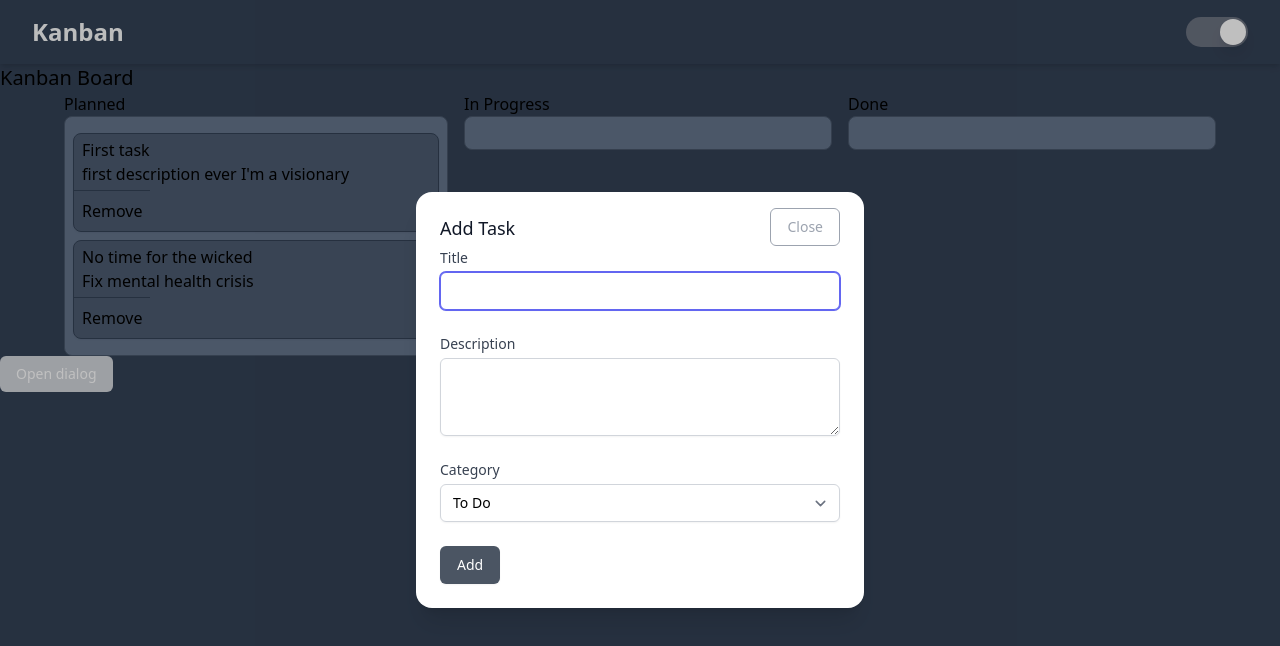
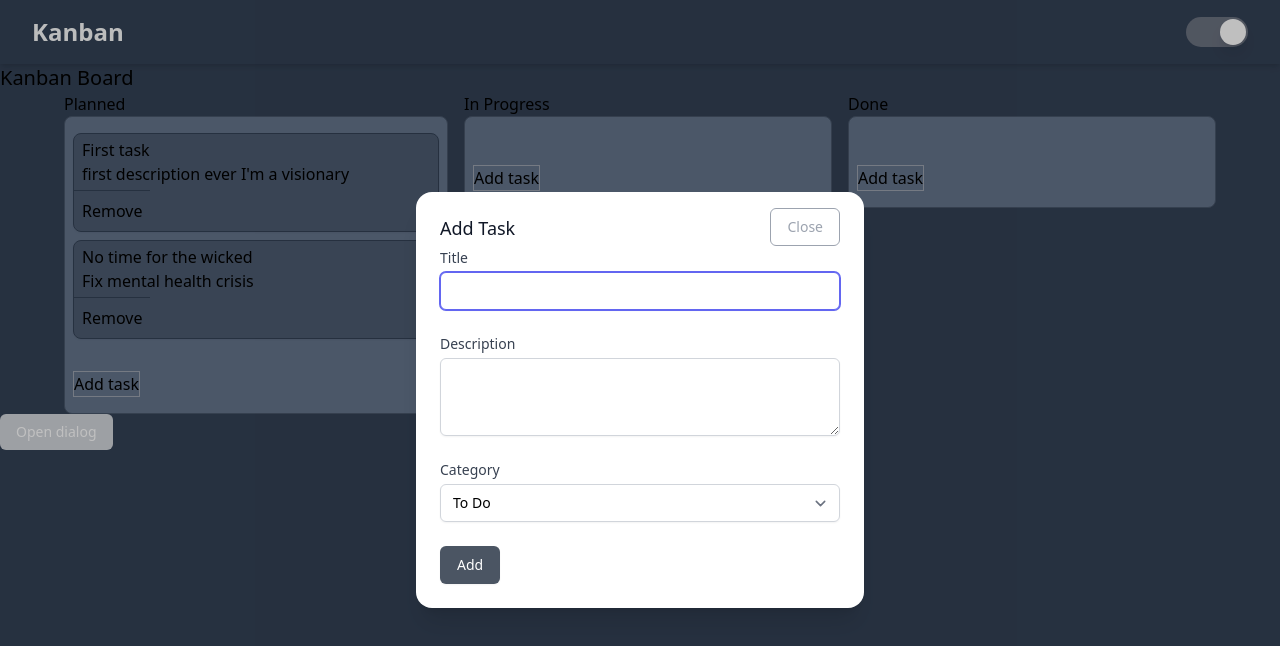
Before and after one commit to vlaier/Kanban-Boards, a Next.js app: page / in a window 1280 px wide. Shown: the top 646 px of the page. Built offline with nearby package versions, Linux system fonts and the light colour scheme.

Commit message:
feat: add styling

```diff
--- a/src/components/board/form/TaskForm.tsx
+++ b/src/components/board/form/TaskForm.tsx
@@ -100,12 +100,11 @@ export const TaskForm: React.FC<{ id?: string }> = ({ id = '' }) => {
           Title
         </label>
         <input
-          required
           type="text"
           id="title"
           autoComplete="given-title"
           className="mt-1 block w-full rounded-md border-gray-300 shadow-sm focus:border-indigo-500 focus:ring-indigo-500 sm:text-sm"
-          {...register('title')}
+          {...register('title', { required: true })}
         />
       </div>
 
--- a/src/components/board/section/Category.tsx
+++ b/src/components/board/section/Category.tsx
@@ -13,7 +13,12 @@ export const Category: React.FC<{ id: string; category: string }> = (props) => {
   });
   return (
     <Droppable id={category} data={{ category }}>
-      <div className="space-y-2  py-4 px-2 w-full ">{tasksElements}</div>
+      <div className="w-full">
+        <div className="space-y-2   py-4 px-2 w-full ">{tasksElements}</div>
+        <div className="space-y-2   py-4 px-2 w-full ">
+          <button className="border border-gray-400">Add task</button>
+        </div>
+      </div>
     </Droppable>
   );
 };
```
Also changed, not shown: src/components/navigation/index.d.ts (deleted).
